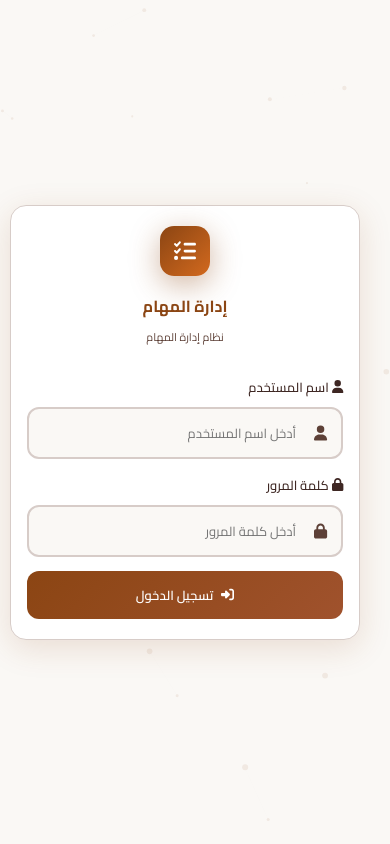
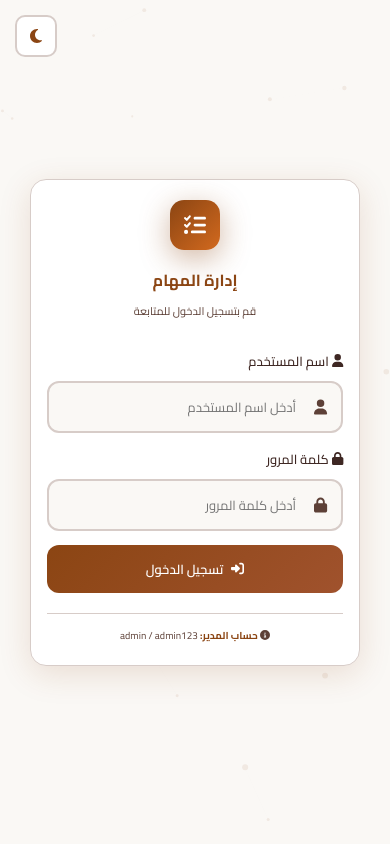
Before and after one commit to Amal-10a/task_manager, a Flask app: page /login in a window 390 px wide. Run offline with Flask 3, Linux system fonts and the light colour scheme.

Commit message:
Add supervisor role, fix theme toggle, improve mobile UX

```diff
--- a/app.py
+++ b/app.py
@@ -12,11 +12,6 @@ app.secret_key = 'task_manager_secret_key_2024'
 
 # Database setup
 DB_NAME = "task_manager.db"
-
-# GitHub OAuth configuration
-GITHUB_CLIENT_ID = os.environ.get('GITHUB_OAUTH_CLIENT_ID', '')
-GITHUB_CLIENT_SECRET = os.environ.get('GITHUB_OAUTH_CLIENT_SECRET', '')
-GITHUB_REDIRECT_URI = os.environ.get('GITHUB_REDIRECT_URI', '')
 
 def init_db():
     conn = sqlite3.connect(DB_NAME)
@@ -174,88 +169,6 @@ def logout():
     session.clear()
     return redirect(url_for('login'))
 
-@app.route('/github/login')
-def github_login():
-    if not GITHUB_CLIENT_ID or not GITHUB_CLIENT_SECRET:
-        flash('GitHub OAuth غير مكون - يرجى إضافة المتغيرات البيئية', 'error')
-        return redirect(url_for('login'))
-
-    import secrets
-    session['github_state'] = secrets.token_hex(16)
-
-    redirect_uri = GITHUB_REDIRECT_URI
-    if not redirect_uri:
-        flash('يرجى تكوين GITHUB_REDIRECT_URI', 'error')
-        return redirect(url_for('login'))
-
-    github_auth_url = f"https://github.com/login/oauth/authorize?client_id={GITHUB_CLIENT_ID}&redirect_uri={redirect_uri}&scope=read:user&state={session['github_state']}"
-    return redirect(github_auth_url)
-
-@app.route('/github/callback')
-def github_callback():
-    error = request.args.get('error')
-    if error:
-        flash(f'خطأ من GitHub: {error}', 'error')
-        return redirect(url_for('login'))
-
-    code = request.args.get('code')
-    state = request.args.get('state')
-
-    if state != session.get('github_state'):
-        flash('خطأ في الأمان', 'error')
-        return redirect(url_for('login'))
-
-    token_url = "https://github.com/login/oauth/access_token"
-    token_data = {
-        'client_id': GITHUB_CLIENT_ID,
-        'client_secret': GITHUB_CLIENT_SECRET,
-        'code': code,
-        'redirect_uri': GITHUB_REDIRECT_URI
-    }
-    token_headers = {'Accept': 'application/json'}
-
-    try:
-        token_response = requests.post(token_url, data=token_data, headers=token_headers)
-        token_result = token_response.json()
-
-        if 'access_token' not in token_result:
-            flash('فشل في الحصول على التوكن', 'error')
-            return redirect(url_for('login'))
-
-        access_token = token_result['access_token']
-
-        user_url = "https://api.github.com/user"
-        user_headers = {'Authorization': f'token {access_token}'}
-        user_response = requests.get(user_url, headers=user_headers)
-        user_data = user_response.json()
-
-        github_username = user_data.get('login')
-        github_name = user_data.get('name') or github_username
-
-        conn = get_db_connection()
-        user = conn.execute('SELECT * FROM users WHERE username = ?', (github_username,)).fetchone()
-
-        if not user:
-            conn.execute('INSERT INTO users (username, password, role, name) VALUES (?, ?, ?, ?)',
-                        (github_username, 'github_oauth', 'موظف', github_name))
-            conn.commit()
-            user = conn.execute('SELECT * FROM users WHERE username = ?', (github_username,)).fetchone()
-
-        conn.close()
-
-        session['user_id'] = user['id']
-        session['username'] = user['username']
-        session['role'] = user['role']
-        session['name'] = user['name']
-        session['github_token'] = access_token
-
-        flash('تم تسجيل الدخول بنجاح عبر GitHub', 'success')
-        return redirect(url_for('dashboard'))
-
-    except Exception as e:
-        flash(f'خطأ: {str(e)}', 'error')
-        return redirect(url_for('login'))
-
 @app.route('/dashboard')
 def dashboard():
     if 'user_id' not in session:
@@ -297,7 +210,7 @@ def employees():
             conn.commit()
             conn.close()
             role_name = 'المشرف' if user_type == 'مشرف' else 'الموظف'
-            flash(f'تم إضافة {role_name} بنجاح', 'success')
+            flash(f'تم اضافة {role_name} بنجاح', 'success')
         except sqlite3.IntegrityError:
             flash('اسم المستخدم موجود بالفعل', 'error')
         return redirect(url_for('employees'))
@@ -306,15 +219,12 @@ def employees():
     supervisors_list = get_all_supervisors()
     return render_template('employees.html', employees=employees_list, supervisors=supervisors_list, user=user)
 
-
-
 @app.route('/delete_employee/<int:employee_id>')
 def delete_employee(employee_id):
     if 'user_id' not in session or session['role'] != 'مدير':
         flash('غير مصرح لك بهذه الصفحة', 'error')
         return redirect(url_for('dashboard'))
     conn = get_db_connection()
-    # Get user role before deletion
     user = conn.execute('SELECT role FROM users WHERE id = ?', (employee_id,)).fetchone()
     conn.execute('DELETE FROM tasks WHERE assigned_to = ?', (employee_id,))
     conn.execute('DELETE FROM users WHERE id = ?', (employee_id,))
@@ -364,7 +274,7 @@ def add_task():
     ''', (title, description, assigned_to, due_date, due_time, priority, session['user_id']))
     conn.commit()
     conn.close()
-    flash('تم إضافة المهمة بنجاح', 'success')
+    flash('تم اضافة المهمة بنجاح', 'success')
     return redirect(url_for('tasks'))
 
 @app.route('/tasks', methods=['GET', 'POST'])
--- a/static/css/style.css
+++ b/static/css/style.css
@@ -63,6 +63,31 @@ body {
 
 .dark .network-bg canvas {
     opacity: 0.15;
+}
+
+/* Theme Toggle - Fixed at top of page */
+.theme-toggle {
+    position: fixed;
+    top: 15px;
+    left: 15px;
+    background: var(--card-bg);
+    border: 2px solid var(--border);
+    border-radius: 10px;
+    cursor: pointer;
+    color: var(--primary);
+    font-size: 16px;
+    display: flex;
+    align-items: center;
+    justify-content: center;
+    z-index: 9999;
+    width: 42px;
+    height: 42px;
+    box-sizing: border-box;
+}
+
+.theme-toggle:hover {
+    background: var(--primary) !important;
+    color: white !important;
 }
 
 /* Login Container */
@@ -266,35 +291,6 @@ body {
 .dark .alert-success {
     background: #1A2E1A;
     border-color: #2E3D2E;
-}
-
-/* Theme Toggle */
-.theme-toggle {
-    position: fixed;
-    top: 15px;
-    left: 15px;
-    background: var(--card-bg);
-    border: 2px solid var(--border);
-    padding: 12px;
-    border-radius: 12px;
-    cursor: pointer;
-    box-shadow: var(--shadow);
-    color: var(--primary);
-    font-size: 16px;
-    z-index: 100;
-    transition: all 0.3s ease;
-    width: 44px;
-    height: 44px;
-    display: flex;
-    align-items: center;
-    justify-content: center;
-}
-
-.theme-toggle:hover {
-    background: var(--primary);
-    color: white;
-    border-color: var(--primary);
-    transform: rotate(360deg);
 }
 
 /* Demo Info */
@@ -1176,16 +1172,6 @@ tr:hover {
         flex: 1;
     }
 
-    .theme-toggle {
-        position: relative;
-        top: auto;
-        left: auto;
-        width: 36px;
-        height: 36px;
-        padding: 8px;
-        font-size: 14px;
-    }
-
     .stats-grid {
         grid-template-columns: repeat(2, 1fr);
         gap: 8px;
--- a/static/js/script.js
+++ b/static/js/script.js
@@ -1,5 +1,5 @@
 // Network Animation
- const canvas = document.getElementById('networkCanvas');
+const canvas = document.getElementById('networkCanvas');
 if (canvas) {
     const ctx = canvas.getContext('2d');
     let particles = [];
@@ -143,16 +143,11 @@ function closeModal(modalId) {
 }
 
 // Close modal when clicking outside
-document.addEventListener('click', function(event) {
-    if (event.target.classList.contains('modal-overlay') || event.target.closest('.modal-overlay')) {
-        const modals = document.querySelectorAll('[id$="Modal"]');
-        modals.forEach(modal => {
-            if (modal.style.display === 'flex') {
-                modal.style.display = 'none';
-            }
-        });
+function closeModalOnOverlay(event, modalId) {
+    if (event.target.classList.contains('modal-overlay')) {
+        closeModal(modalId);
     }
-});
+}
 
 // Task status color coding
 document.addEventListener('DOMContentLoaded', function() {
--- a/templates/login.html
+++ b/templates/login.html
@@ -8,37 +8,15 @@
     <link rel="stylesheet" href="{{ url_for('static', filename='css/style.css') }}">
     <style>
         body {
+            position: relative;
             display: flex;
             align-items: center;
             justify-content: center;
             min-height: 100vh;
-            background: var(--bg);
-            position: relative;
-            overflow: hidden;
-        }
-
-        .network-bg {
-            position: fixed;
-            top: 0;
-            left: 0;
-            width: 100%;
-            height: 100%;
-            z-index: 0;
-        }
-
-        .network-bg canvas {
-            width: 100%;
-            height: 100%;
-            opacity: 0.08;
-        }
-
-        .login-wrapper {
-            position: relative;
-            z-index: 1;
-            width: 100%;
-            max-width: 400px;
             padding: 20px;
         }
+        .network-bg { position: fixed; top: 0; left: 0; width: 100%; height: 100%; z-index: 0; overflow: hidden; pointer-events: none; }
+        .network-bg canvas { width: 100%; height: 100%; opacity: 0.08; }
     </style>
 </head>
 <body>
@@ -46,14 +24,18 @@
         <canvas id="networkCanvas"></canvas>
     </div>
 
-    <div class="login-wrapper">
+    <!-- Theme Toggle - Fixed at top left -->
+    <button class="theme-toggle" onclick="toggleTheme()" title="تبديل الوضع">
+        <i class="fas fa-moon"></i>
+    </button>
+
     <div class="login-container">
         <div class="logo">
             <div class="logo-icon">
                 <i class="fas fa-tasks"></i>
             </div>
             <h1>إدارة المهام</h1>
-                <p>نظام إدارة المهام</p>
+            <p>قم بتسجيل الدخول للمتابعة</p>
         </div>
 
         {% with messages = get_flashed_messages(with_categories=true) %}
@@ -72,7 +54,7 @@
                 <label><i class="fas fa-user"></i> اسم المستخدم</label>
                 <div class="input-wrapper">
                     <i class="input-icon fas fa-user"></i>
-                        <input type="text" name="username" placeholder="أدخل اسم المستخدم" required>
+                    <input type="text" name="username" required placeholder="أدخل اسم المستخدم">
                 </div>
             </div>
 
@@ -80,7 +62,7 @@
                 <label><i class="fas fa-lock"></i> كلمة المرور</label>
                 <div class="input-wrapper">
                     <i class="input-icon fas fa-lock"></i>
-                        <input type="password" name="password" placeholder="أدخل كلمة المرور" required>
+                    <input type="password" name="password" required placeholder="أدخل كلمة المرور">
                 </div>
             </div>
 
@@ -89,7 +71,9 @@
             </button>
         </form>
 
-
+        <div class="demo-info">
+            <i class="fas fa-info-circle"></i>
+            <strong>حساب المدير:</strong> admin / admin123
         </div>
     </div>
 
```
Also changed, not shown: templates/dashboard.html (+5 -3 lines), templates/employee_tasks.html (+6 -4 lines), templates/employees.html (+11 -9 lines), templates/tasks.html (+11 -10 lines). Lines whose indentation alone changed are shown as unchanged.
